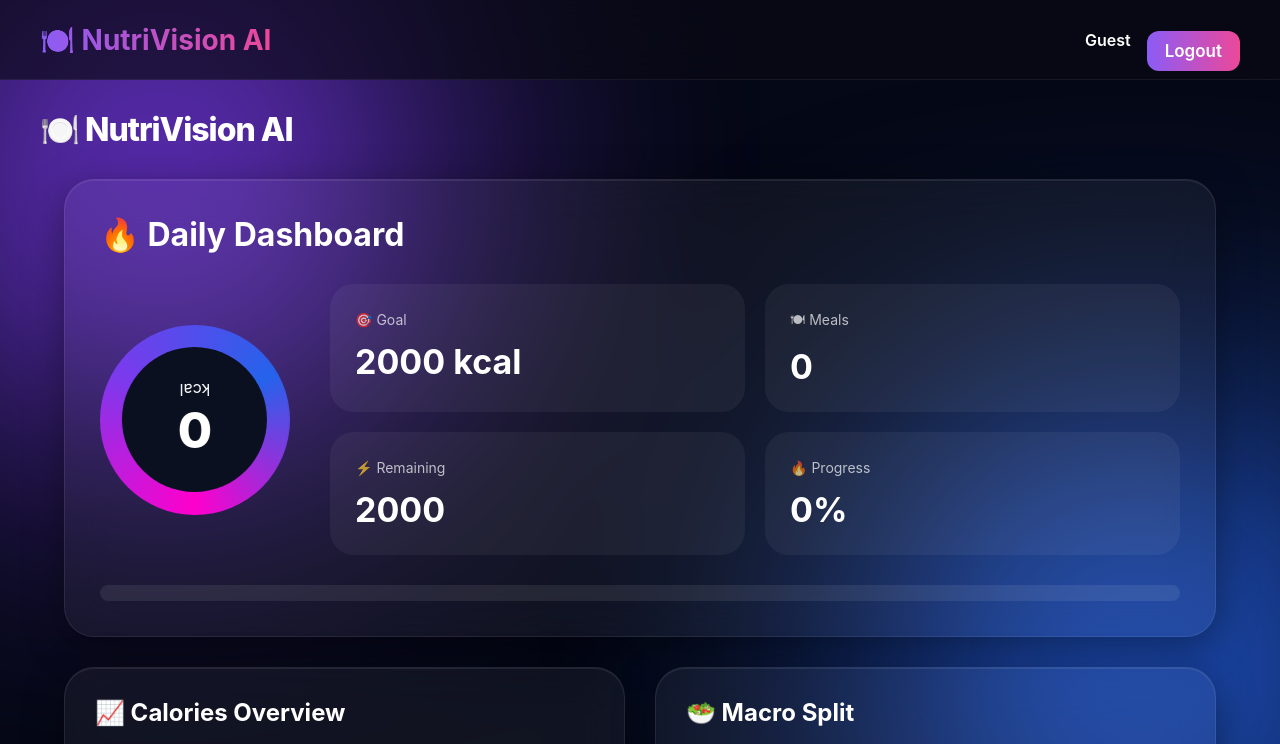
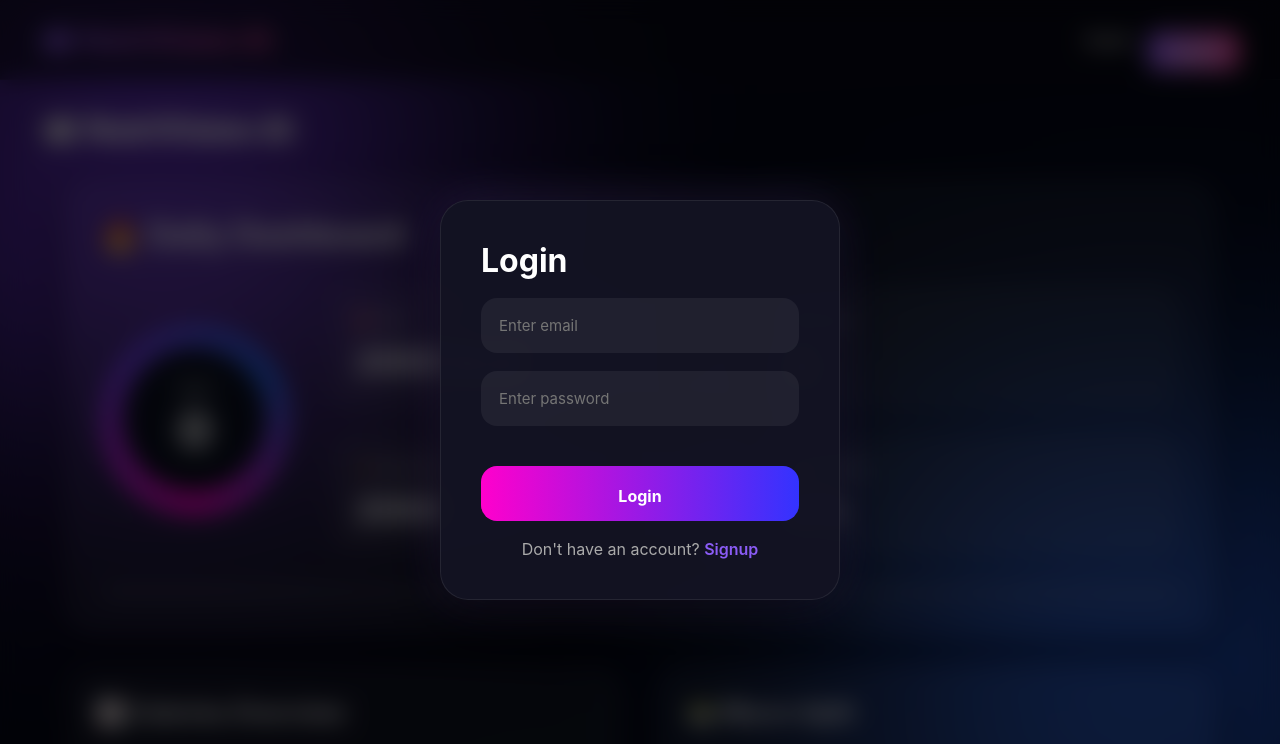
Before and after one commit to SujalPaul/ai-calorie-tracker, a website with bundled scripts: page index.html in a window 1280 px wide. Shown: the top 744 px of the page. Built offline with nearby package versions, Linux system fonts and the light colour scheme.

Commit message:
Update style.css

```diff
--- a/style.css
+++ b/style.css
@@ -615,3 +615,119 @@ button:active{
     transform:translateY(-2px) scale(1.03);
     box-shadow:0 0 20px rgba(236,72,153,0.4);
 }
+.auth-modal{
+    position:fixed;
+    inset:0;
+
+    background:rgba(0,0,0,0.65);
+    backdrop-filter:blur(12px);
+
+    display:flex;
+    justify-content:center;
+    align-items:center;
+
+    z-index:9999;
+}
+
+.auth-box{
+    width:400px;
+
+    background:rgba(20,20,35,0.95);
+
+    border:1px solid rgba(255,255,255,0.08);
+
+    border-radius:28px;
+
+    padding:40px;
+
+    display:flex;
+    flex-direction:column;
+    gap:18px;
+
+    box-shadow:
+    0 20px 60px rgba(0,0,0,0.5),
+    0 0 50px rgba(139,92,246,0.15);
+
+    animation:popup 0.4s ease;
+}
+
+.auth-box h2{
+    color:white;
+    font-size:32px;
+    font-weight:700;
+}
+
+.auth-box input{
+    height:55px;
+
+    border:none;
+    outline:none;
+
+    border-radius:16px;
+
+    padding:0 18px;
+
+    background:rgba(255,255,255,0.06);
+
+    color:white;
+
+    font-size:15px;
+
+    transition:0.3s;
+}
+
+.auth-box input:focus{
+    border:1px solid #8b5cf6;
+
+    box-shadow:0 0 20px rgba(139,92,246,0.3);
+}
+
+.auth-box button{
+    height:55px;
+
+    border:none;
+
+    border-radius:16px;
+
+    background:linear-gradient(90deg,#ff00cc,#3333ff);
+
+    color:white;
+
+    font-size:16px;
+    font-weight:700;
+
+    cursor:pointer;
+
+    transition:0.3s;
+}
+
+.auth-box button:hover{
+    transform:translateY(-2px);
+
+    box-shadow:0 10px 30px rgba(139,92,246,0.4);
+}
+
+#switchAuth{
+    color:#aaa;
+
+    text-align:center;
+
+    cursor:pointer;
+}
+
+#switchAuth span{
+    color:#8b5cf6;
+    font-weight:600;
+}
+
+@keyframes popup{
+    from{
+        opacity:0;
+        transform:scale(0.9) translateY(20px);
+    }
+
+    to{
+        opacity:1;
+        transform:scale(1) translateY(0);
+    }
+}
```
